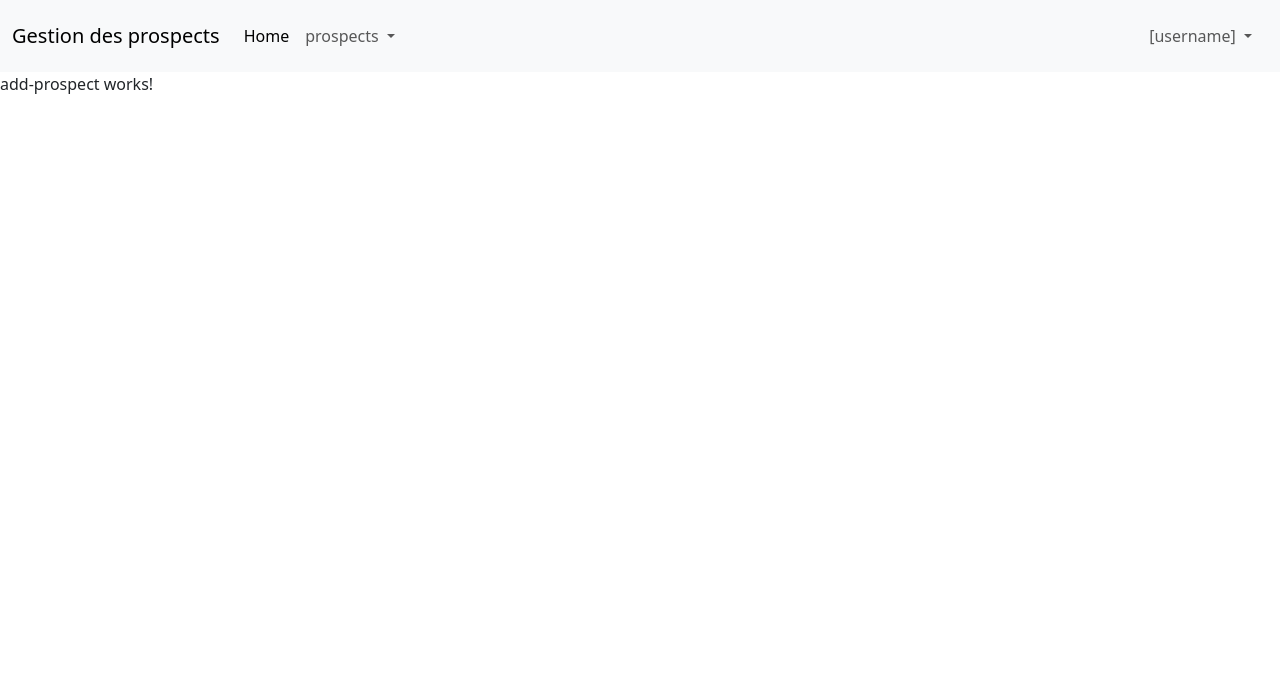
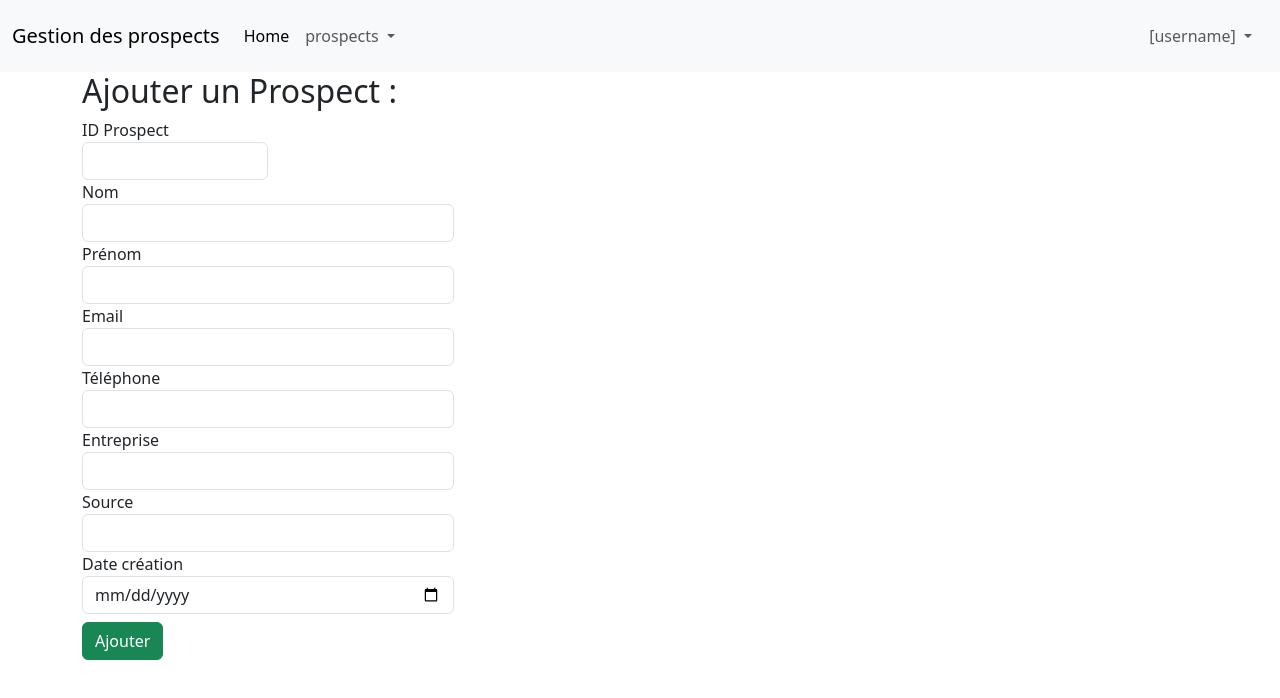
Before and after one commit to refschool/coursSpringAngular, an Angular app in the folder Angular/MesProspects/: page /add-prospect in a window 1280 px wide. Shown: the top 698 px of the page. Built offline with nearby package versions, Linux system fonts and the light colour scheme.

Commit message:
Créer formulaire pour ajouter des prospects

```diff
--- a/Angular/MesProspects/src/app/add-prospect/add-prospect.html
+++ b/Angular/MesProspects/src/app/add-prospect/add-prospect.html
@@ -1 +1,53 @@
-<p>add-prospect works!</p>
+<div class="container">
+    <div>
+        <h2>Ajouter un Prospect :</h2>
+    </div>
+
+    <form>
+        <div class="col-sm-2 col-md-2 col-lg-2">
+            <label>ID Prospect</label>
+            <input type="text" [(ngModel)]="newProspect.id_prospect" name="id_prospect" class="form-control">
+        </div>
+
+        <div class="col-sm-4 col-md-4 col-lg-4">
+            <label>Nom</label>
+            <input type="text" [(ngModel)]="newProspect.nom" name="nom" class="form-control">
+        </div>
+
+        <div class="col-sm-4 col-md-4 col-lg-4">
+            <label>Prénom</label>
+            <input type="text" [(ngModel)]="newProspect.prenom" name="prenom" class="form-control">
+        </div>
+
+        <div class="col-sm-4 col-md-4 col-lg-4">
+            <label>Email</label>
+            <input type="email" [(ngModel)]="newProspect.email" name="email" class="form-control">
+        </div>
+
+        <div class="col-sm-4 col-md-4 col-lg-4">
+            <label>Téléphone</label>
+            <input type="text" [(ngModel)]="newProspect.telephone" name="telephone" class="form-control">
+        </div>
+
+        <div class="col-sm-4 col-md-4 col-lg-4">
+            <label>Entreprise</label>
+            <input type="text" [(ngModel)]="newProspect.entreprise" name="entreprise" class="form-control">
+        </div>
+
+        <div class="col-sm-4 col-md-4 col-lg-4">
+            <label>Source</label>
+            <input type="text" [(ngModel)]="newProspect.source" name="source" class="form-control">
+        </div>
+
+        <div class="col-sm-4 col-md-4 col-lg-4">
+            <label>Date création</label>
+            <input type="date" [(ngModel)]="newProspect.date_creation" name="date_creation" class="form-control">
+        </div>
+
+        <div class="mt-2">
+            <button type="submit" (click)="addProspect()" class="btn btn-success">
+                Ajouter
+            </button>
+        </div>
+    </form>
+</div>
--- a/Angular/MesProspects/src/app/add-prospect/add-prospect.ts
+++ b/Angular/MesProspects/src/app/add-prospect/add-prospect.ts
@@ -1,9 +1,17 @@
 import { Component } from '@angular/core';
-
+import { FormsModule } from '@angular/forms';
+import { Prospect } from '../model/prospect.model';
 @Component({
   selector: 'app-add-prospect',
-  imports: [],
+  imports: [FormsModule
+  ],
   templateUrl: './add-prospect.html',
   styleUrl: './add-prospect.css',
 })
-export class AddProspect {}
+export class AddProspect {
+  newProspect = new Prospect();
+  addProspect() {
+    console.log(this.newProspect);
+  }
+
+}
```
